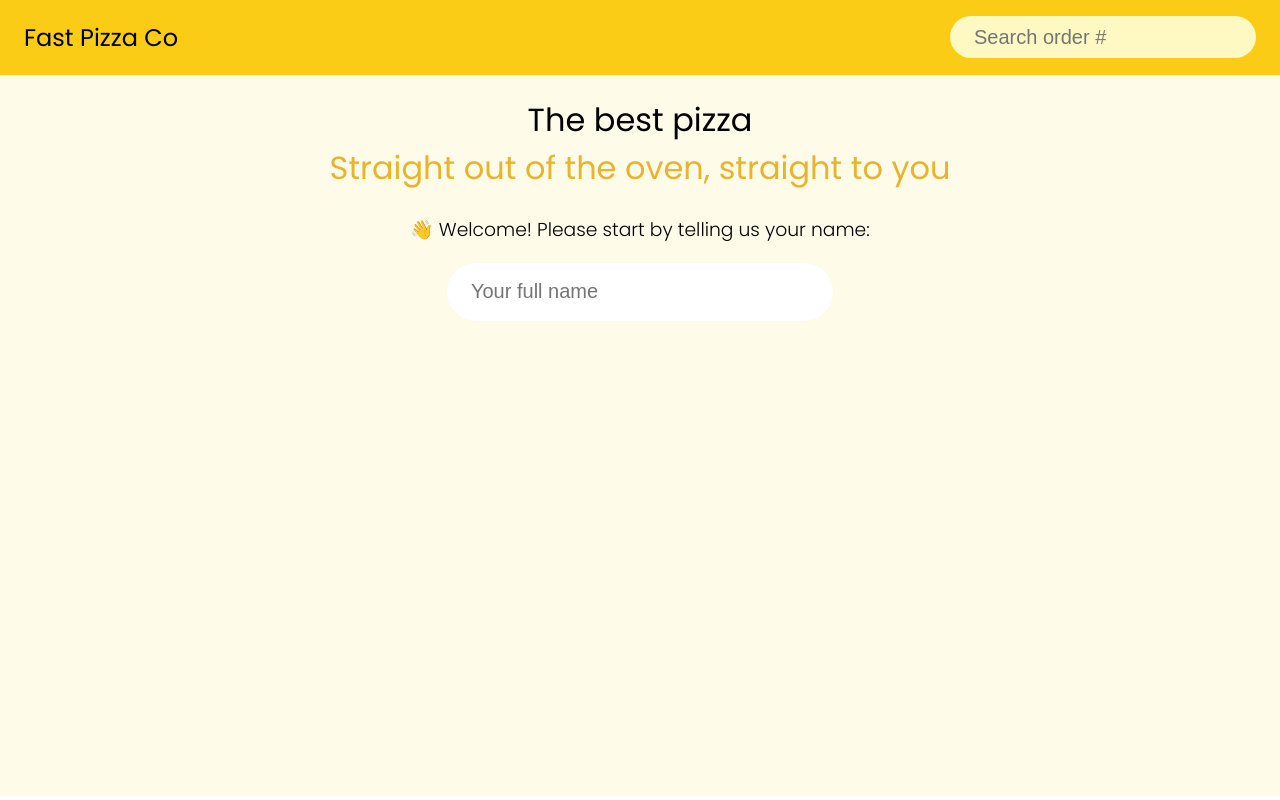
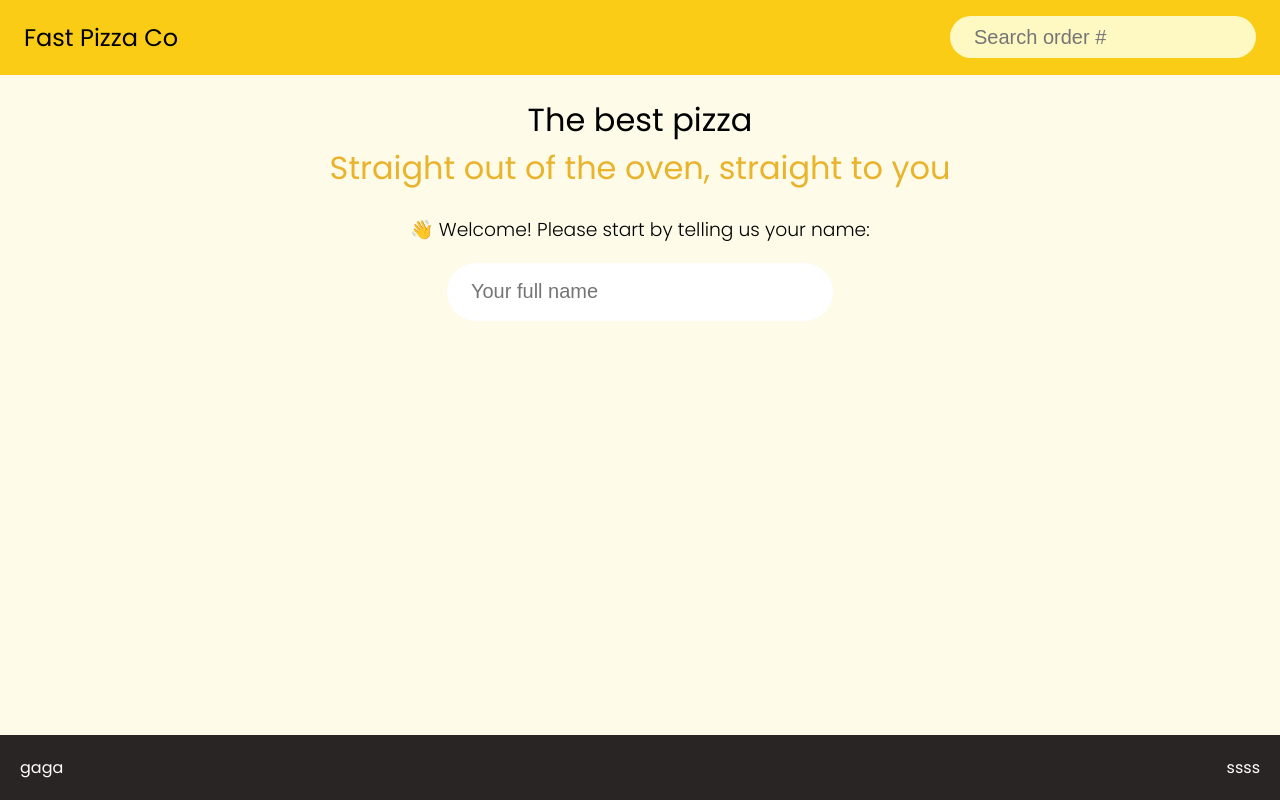
Before and after one commit to dariojularic/Fast-pizza-react, a React (Vite) app: page / in a window 1280 px wide. Built offline with nearby package versions, Linux system fonts and the light colour scheme.

Commit message:
Create footer

```diff
--- a/src/layouts/SharedLayout.jsx
+++ b/src/layouts/SharedLayout.jsx
@@ -1,11 +1,13 @@
 import { Outlet } from "react-router-dom";
 import Navbar from "./navbar/Navbar";
+import Footer from "./footer/Footer";
 
 const SharedLayout = () => {
   return (
     <>
       <Navbar />
       <Outlet />
+      <Footer/>
     </>
   );
 };
--- /dev/null
+++ b/src/layouts/footer/Footer.css
@@ -0,0 +1,12 @@
+footer {
+  background-color: #292524;
+  width: 100%;
+  position: fixed;
+  bottom: 0;
+  display: flex;
+  justify-content: space-between;
+  align-items: center;
+  color: white;
+  padding: 20px;
+  box-sizing: border-box;
+}
--- /dev/null
+++ b/src/layouts/footer/Footer.jsx
@@ -0,0 +1,12 @@
+import "./Footer.css"
+
+function Footer() {
+  return(
+    <footer>
+      <div className="cart-info">gaga</div>
+      <div className="cart-button">ssss</div>
+    </footer>
+  )
+}
+
+export default Footer;
```
